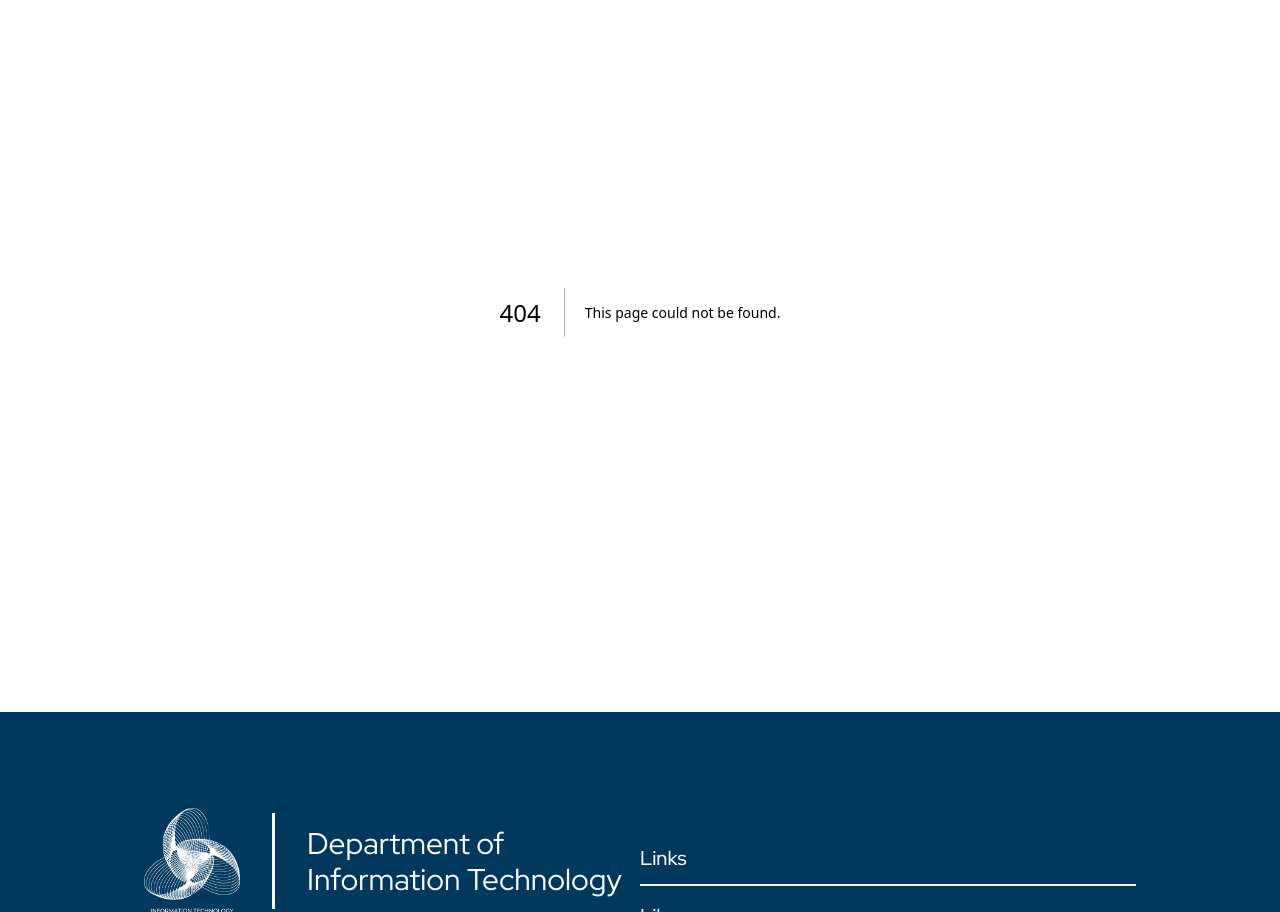
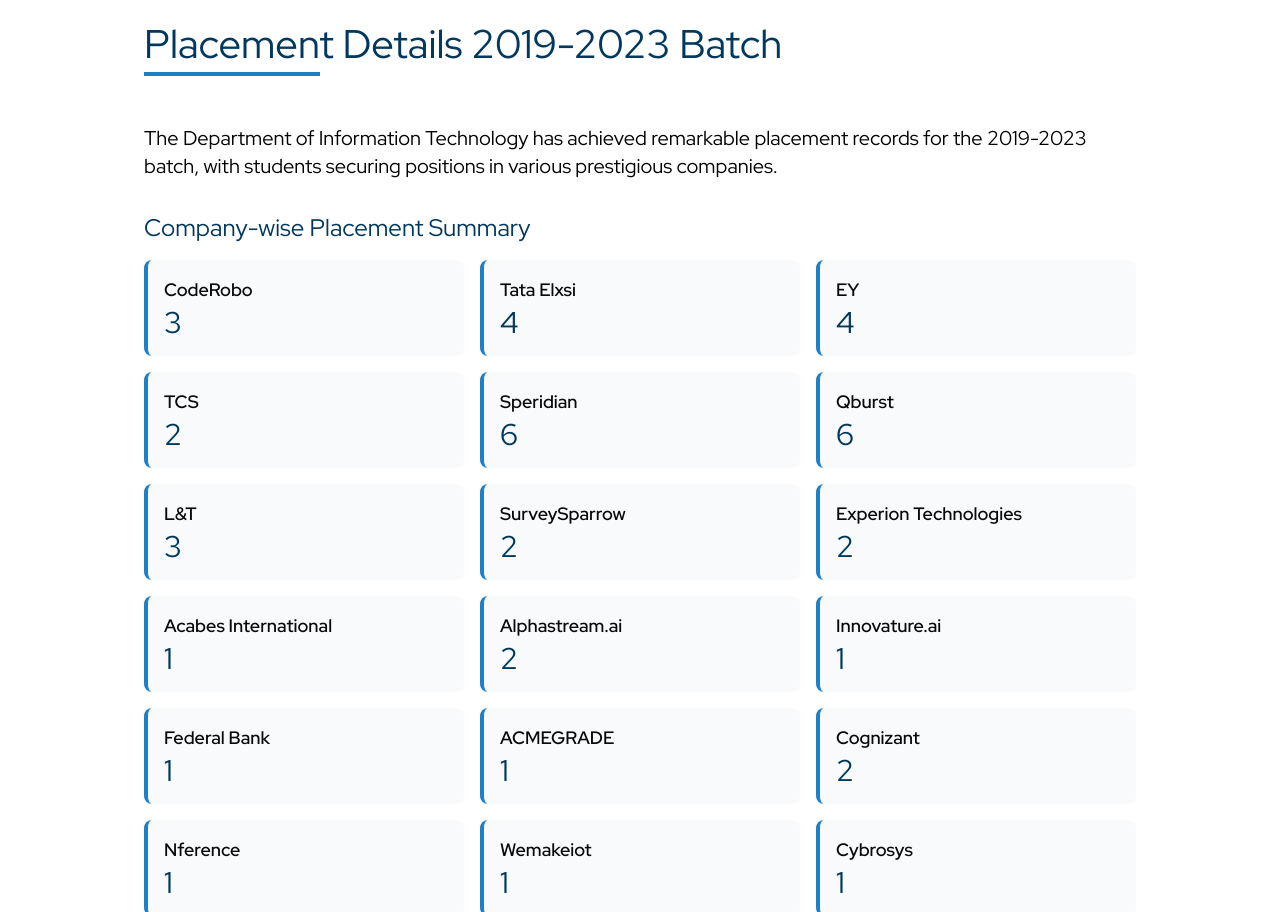
Before and after one commit to anima-regem/it-dept, a Next.js app: page /placement in a window 1280 px wide. Before the commit this address had no page. Shown: the part 960-1872 px from the top of the page. Built offline with nearby package versions, Linux system fonts and the light colour scheme.

Commit message:
adds placements

```diff
--- /dev/null
+++ b/src/app/placement/page.tsx
@@ -0,0 +1,118 @@
+"use client";
+
+import React from 'react';
+
+const Page = () => {
+  // Placement data
+  const placements = [
+    { name: "Vishnu", regNo: "PKD19IT067", employer: "CodeRobo" },
+    { name: "Dileep Krishnan M", regNo: "PKD19IT022", employer: "Tata Elxsi" },
+    { name: "Unnikrishnan G", regNo: "PKD19IT054", employer: "EY-GDS, TCS, Speridian" },
+    { name: "Irene Rose Johnson", regNo: "PKD19IT029", employer: "QBurst, L&T" },
+    { name: "Sharanya T K", regNo: "PKD19IT047", employer: "SurveySparrow" },
+    { name: "Shirin Shukkoor", regNo: "PKD19IT048", employer: "L&T, EY" },
+    { name: "Hema K Shaji", regNo: "PKD19IT028", employer: "Tata Elxsi, Experion Technologies" },
+    { name: "Abhimanyu P", regNo: "PKD19IT003", employer: "Acabes International Pvt Ltd, Speridian" },
+    { name: "Jayageetha S", regNo: "PKD19IT030", employer: "Speridian" },
+    { name: "Muhammad Thabsheer N P", regNo: "PKD19IT038", employer: "Alphastream.ai, Speridian" },
+    { name: "Athira S", regNo: "PKD19IT017", employer: "Tata Elxsi, EY" },
+    { name: "Deekshita D Nair", regNo: "PKD19IT019", employer: "Speridian" },
+    { name: "Joel Jacob", regNo: "PKD19IT031", employer: "Speridian" },
+    { name: "Anupama P ML", regNo: "PKD19IT065", employer: "CodeRobo" },
+    { name: "Aswin S Kumar", regNo: "PKD19IT016", employer: "Innovature.ai" },
+    { name: "Akhil C AL", regNo: "PKD19IT063", employer: "TCS, Cognizant, Qburst, Nference" },
+    { name: "Parvathy Narippatta", regNo: "PKD19IT042", employer: "L&T, Cognizant" },
+    { name: "R Ramkishore", regNo: "PKD19IT043", employer: "FEDERAL BANK, ACMEGRADE" },
+    { name: "Midhundev P", regNo: "PKD19IT036", employer: "Wemakeiot, Cybrosys" },
+    { name: "Madathil Aswin", regNo: "PKD19IT035", employer: "QBurst, 6D Technologies, EY-GDS, TATA ELXSI" },
+    { name: "Ajithesh M V", regNo: "PKD19IT007", employer: "Qburst" },
+    { name: "Ajeer Aslam KL", regNo: "PKD19IT062", employer: "CodeRobo" },
+    { name: "Diya Juliet Xavier", regNo: "PKD19IT023", employer: "Planet Spark" },
+    { name: "Faris Farsan M", regNo: "PKD19IT024", employer: "Alphastream.ai" },
+    { name: "G John Baptist", regNo: "PKD19IT027", employer: "Speridian" },
+    { name: "Vysakh P K", regNo: "PKD19IT060", employer: "Experion, Qburst" },
+    { name: "Abhijith E V", regNo: "PKD19IT002", employer: "Qburst, Mitsogo" },
+  ];
+
+  // Company-wise placement summary
+  const companyPlacements = [
+    { company: "CodeRobo", count: 3 },
+    { company: "Tata Elxsi", count: 4 },
+    { company: "EY", count: 4 },
+    { company: "TCS", count: 2 },
+    { company: "Speridian", count: 6 },
+    { company: "Qburst", count: 6 },
+    { company: "L&T", count: 3 },
+    { company: "SurveySparrow", count: 2 },
+    { company: "Experion Technologies", count: 2 },
+    { company: "Acabes International", count: 1 },
+    { company: "Alphastream.ai", count: 2 },
+    { company: "Innovature.ai", count: 1 },
+    { company: "Federal Bank", count: 1 },
+    { company: "ACMEGRADE", count: 1 },
+    { company: "Cognizant", count: 2 },
+    { company: "Nference", count: 1 },
+    { company: "Wemakeiot", count: 1 },
+    { company: "Cybrosys", count: 1 },
+    { company: "6D Technologies", count: 1 },
+    { company: "Planet Spark", count: 1 },
+    { company: "Mitsogo", count: 1 },
+  ];
+
+  return (
+    <div>
+      <div className="px-7 py-28 lg:px-36">
+        <h2 className="text-4xl lg:text-[40px] text-[#00385E]">
+          Placement Details 2019-2023 Batch
+        </h2>
+        <div className="w-36 lg:w-44 h-1 bg-[#1B80C4] mt-2" />
+
+        <div className="mt-12">
+          <p className="text-black text-xl mb-8">
+            The Department of Information Technology has achieved remarkable placement records for the 2019-2023 batch, with students securing positions in various prestigious companies.
+          </p>
+
+          {/* Company-wise Summary */}
+          <div className="mb-12">
+            <h3 className="text-2xl text-[#00385E] mb-4">Company-wise Placement Summary</h3>
+            <div className="grid grid-cols-1 md:grid-cols-2 lg:grid-cols-3 gap-4">
+              {companyPlacements.map((item, index) => (
+                <div key={index} className="bg-gray-50 p-4 rounded-lg border-l-4 border-[#1B80C4]">
+                  <p className="text-lg font-semibold">{item.company}</p>
+                  <p className="text-3xl text-[#00385E]">{item.count}</p>
+                </div>
+              ))}
+            </div>
+          </div>
+
+          {/* Student-wise Placement Details */}
+          <h3 className="text-2xl text-[#00385E] mb-4">Student-wise Placement Details</h3>
+          <div className="overflow-x-auto">
+            <table className="w-full border-collapse bg-white shadow-sm rounded-lg">
+              <thead>
+                <tr className="bg-[#00385E] text-white">
+                  <th className="p-4 text-left border">Sl.No</th>
+                  <th className="p-4 text-left border">Student Name</th>
+                  <th className="p-4 text-left border">Register No</th>
+                  <th className="p-4 text-left border">Company</th>
+                </tr>
+              </thead>
+              <tbody>
+                {placements.map((student, index) => (
+                  <tr key={index} className="hover:bg-gray-50">
+                    <td className="p-4 border">{index + 1}</td>
+                    <td className="p-4 border">{student.name}</td>
+                    <td className="p-4 border">{student.regNo}</td>
+                    <td className="p-4 border">{student.employer}</td>
+                  </tr>
+                ))}
+              </tbody>
+            </table>
+          </div>
+        </div>
+      </div>
+    </div>
+  );
+};
+
+export default Page;
```
